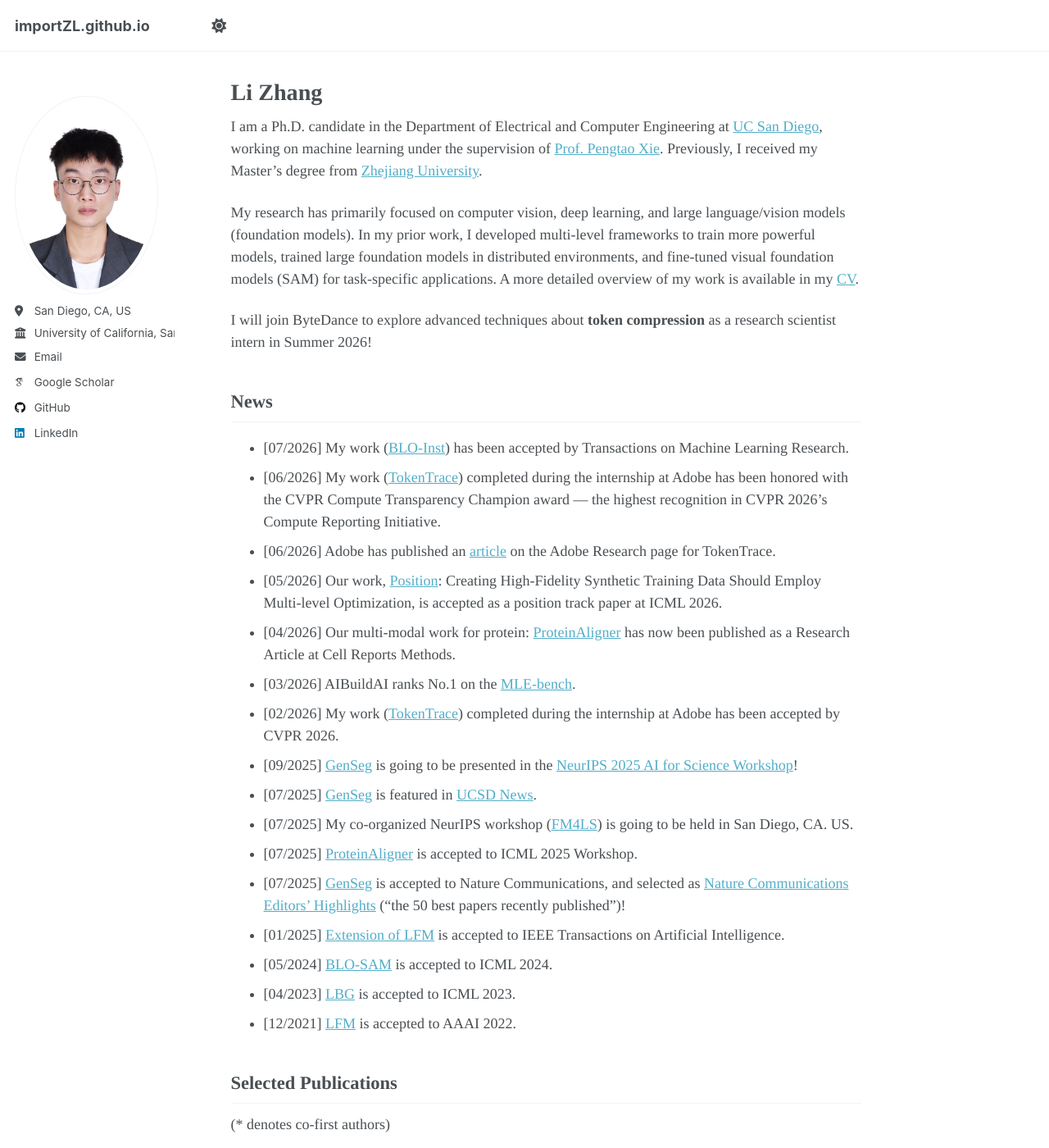
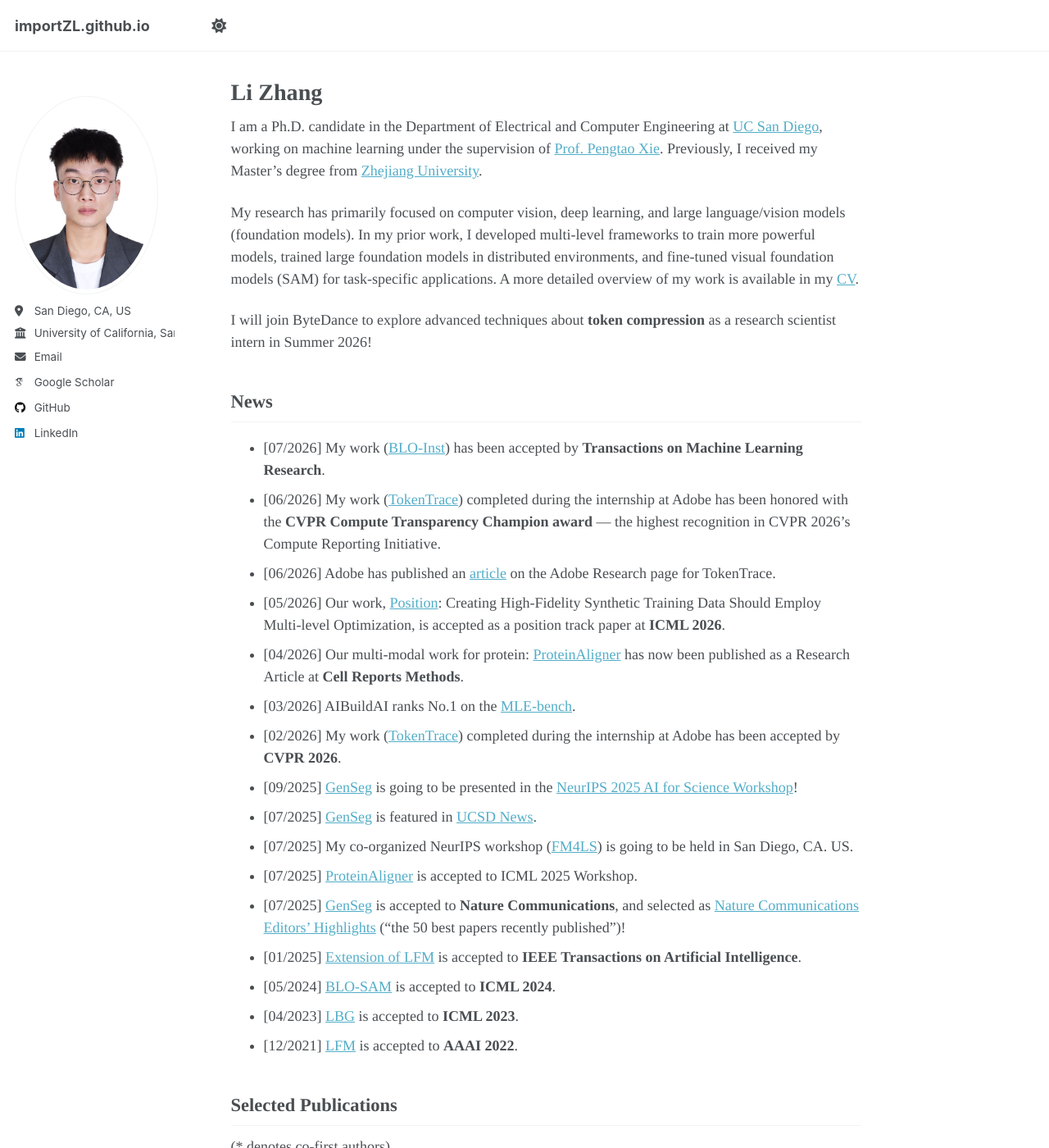
Before and after one commit to importZL/importZL.github.io, a Jekyll site: the page built from _pages/about.md, in a window 1280 px wide and 1400 px high. Shown: the whole window at 82% size. Built offline with Jekyll 4.4.1, drawn with Linux system fonts in a browser that asks for light colours; some web fonts are replaced; a script that is not in the unit is left out.

```diff
--- a/_pages/about.md
+++ b/_pages/about.md
@@ -17,22 +17,22 @@ I will join ByteDance to explore advanced techniques about __token compression__
 
 News
 ------
-- [07/2026] My work ([BLO-Inst](https://openreview.net/pdf?id=zN1yKIIVxN)) has been accepted by Transactions on Machine Learning Research.
-- [06/2026] My work ([TokenTrace](https://arxiv.org/abs/2602.19019)) completed during the internship at Adobe has been honored with the CVPR Compute Transparency Champion award — the highest recognition in CVPR 2026's Compute Reporting Initiative.
+- [07/2026] My work ([BLO-Inst](https://openreview.net/pdf?id=zN1yKIIVxN)) has been accepted by __Transactions on Machine Learning Research__.
+- [06/2026] My work ([TokenTrace](https://arxiv.org/abs/2602.19019)) completed during the internship at Adobe has been honored with the __CVPR Compute Transparency Champion award__ — the highest recognition in CVPR 2026's Compute Reporting Initiative.
 - [06/2026] Adobe has published an [article](https://research.adobe.com/news/tokentrace-at-cvpr-2026-tracing-creative-influence-in-generative-ai/) on the Adobe Research page for TokenTrace.
-- [05/2026] Our work, [Position](https://openreview.net/pdf?id=aEJS0bIZa4): Creating High-Fidelity Synthetic Training Data Should Employ Multi-level Optimization, is accepted as a position track paper at ICML 2026.
-- [04/2026] Our multi-modal work for protein: [ProteinAligner](https://www.cell.com/cell-reports-methods/fulltext/S2667-2375(26)00107-4) has now been published as a Research Article at Cell Reports Methods.
+- [05/2026] Our work, [Position](https://openreview.net/pdf?id=aEJS0bIZa4): Creating High-Fidelity Synthetic Training Data Should Employ Multi-level Optimization, is accepted as a position track paper at __ICML 2026__.
+- [04/2026] Our multi-modal work for protein: [ProteinAligner](https://www.cell.com/cell-reports-methods/fulltext/S2667-2375(26)00107-4) has now been published as a Research Article at __Cell Reports Methods__.
 - [03/2026] AIBuildAI ranks No.1 on the [MLE-bench](https://github.com/openai/mle-bench/pull/126).
-- [02/2026] My work ([TokenTrace](https://arxiv.org/abs/2602.19019)) completed during the internship at Adobe has been accepted by CVPR 2026.
+- [02/2026] My work ([TokenTrace](https://arxiv.org/abs/2602.19019)) completed during the internship at Adobe has been accepted by __CVPR 2026__.
 - [09/2025] [GenSeg](https://www.nature.com/articles/s41467-025-61754-6) is going to be presented in the [NeurIPS 2025 AI for Science Workshop](https://ai4sciencecommunity.github.io/neurips25.html)!
 - [07/2025] [GenSeg](https://www.nature.com/articles/s41467-025-61754-6) is featured in [UCSD News](https://today.ucsd.edu/story/new-ai-tool-learns-to-read-medical-images-with-far-less-data).
 - [07/2025] My co-organized NeurIPS workshop ([FM4LS](https://nips2025fm4ls.github.io/index.html)) is going to be held in San Diego, CA. US.
 - [07/2025] [ProteinAligner](https://www.biorxiv.org/content/10.1101/2024.10.06.616870v1) is accepted to ICML 2025 Workshop.
-- [07/2025] [GenSeg](https://www.nature.com/articles/s41467-025-61754-6) is accepted to Nature Communications, and selected as [Nature Communications Editors’ Highlights](https://www.nature.com/collections/aahajfhafc) ("the 50 best papers recently published")!
-- [01/2025] [Extension of LFM](https://ieeexplore.ieee.org/abstract/document/10855680) is accepted to IEEE Transactions on Artificial Intelligence.
-- [05/2024] [BLO-SAM](https://icml.cc/virtual/2024/poster/32990) is accepted to ICML 2024.
-- [04/2023] [LBG](https://proceedings.mlr.press/v202/hosseini23a.html) is accepted to ICML 2023.
-- [12/2021] [LFM](https://ojs.aaai.org/index.php/AAAI/article/view/21258) is accepted to AAAI 2022.
+- [07/2025] [GenSeg](https://www.nature.com/articles/s41467-025-61754-6) is accepted to __Nature Communications__, and selected as [Nature Communications Editors’ Highlights](https://www.nature.com/collections/aahajfhafc) ("the 50 best papers recently published")!
+- [01/2025] [Extension of LFM](https://ieeexplore.ieee.org/abstract/document/10855680) is accepted to __IEEE Transactions on Artificial Intelligence__.
+- [05/2024] [BLO-SAM](https://icml.cc/virtual/2024/poster/32990) is accepted to __ICML 2024__.
+- [04/2023] [LBG](https://proceedings.mlr.press/v202/hosseini23a.html) is accepted to __ICML 2023__.
+- [12/2021] [LFM](https://ojs.aaai.org/index.php/AAAI/article/view/21258) is accepted to __AAAI 2022__.
 
 Selected Publications
 ------
```
